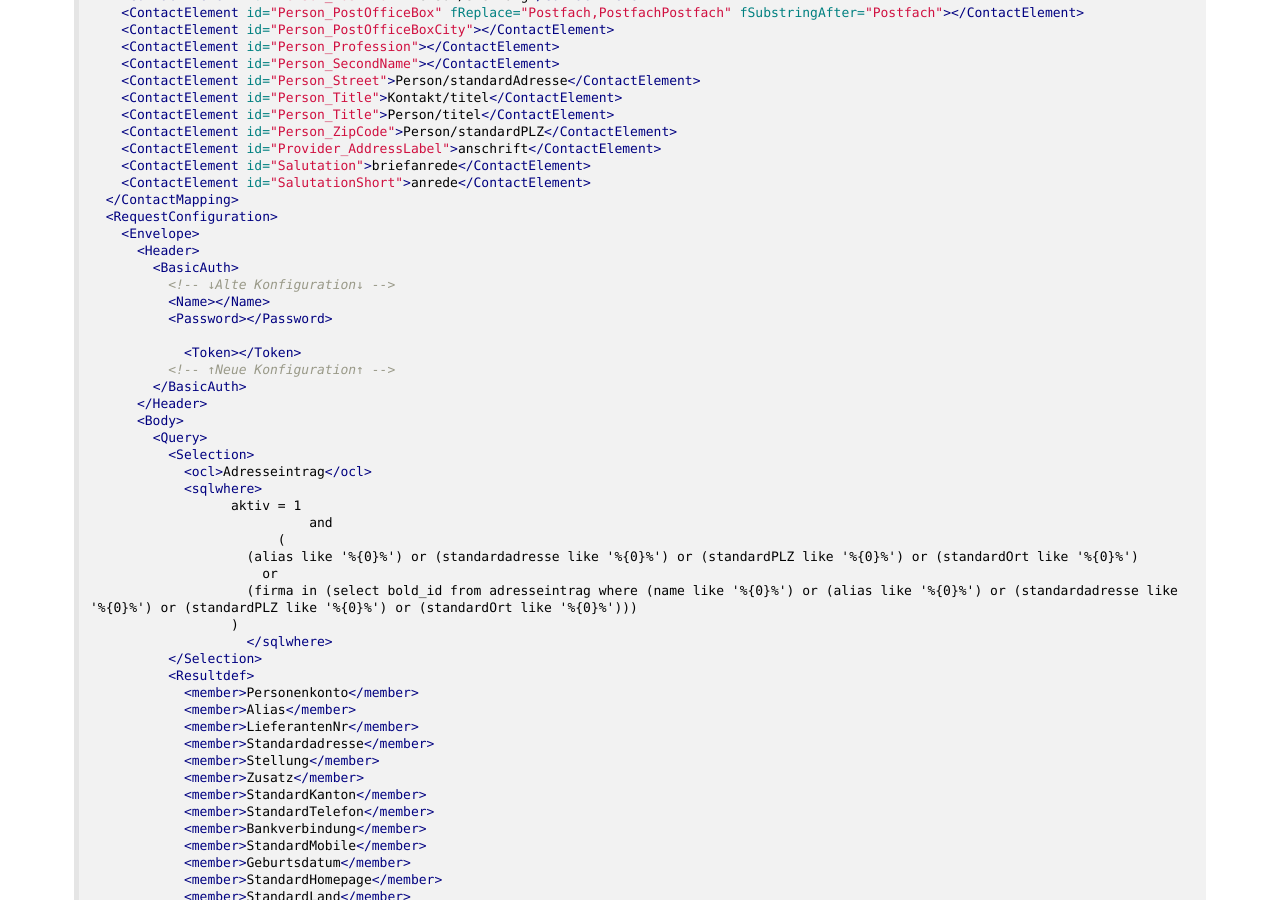
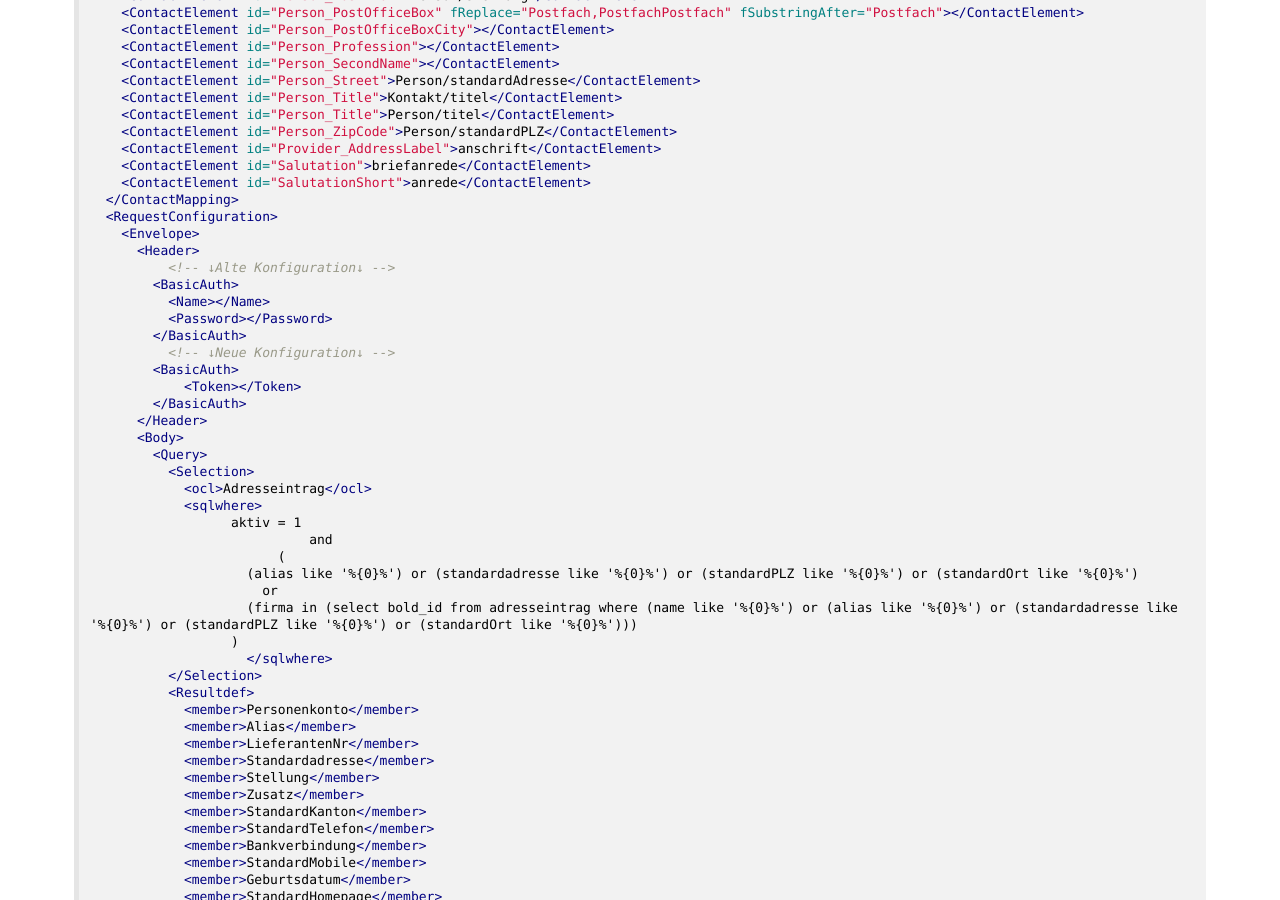
Before and after one commit to primesoft-group/oneoffixx-docs, a Jekyll site: the page built from _pages/docfunc/de/df-ap-vertec.md, in a window 1280 px wide and 900 px high, scrolled down 2251 px. Built offline with Jekyll 4.4.1, drawn with Linux system fonts in a browser that asks for light colours; nearby versions of some CDN libraries; some web fonts are replaced.

Commit message:
upated content

```diff
--- a/_pages/docfunc/de/df-ap-vertec.md
+++ b/_pages/docfunc/de/df-ap-vertec.md
@@ -93,13 +93,14 @@ Zudem besteht die Möglichkeit den Benutzer zu wechseln.
   <RequestConfiguration>
     <Envelope>
       <Header>
+          <!-- ↓Alte Konfiguration↓ -->
         <BasicAuth>
-          <!-- ↓Alte Konfiguration↓ -->
           <Name></Name>
           <Password></Password>
-
+        </BasicAuth>
+          <!-- ↓Neue Konfiguration↓ -->
+        <BasicAuth>
             <Token></Token>
-          <!-- ↑Neue Konfiguration↑ -->
         </BasicAuth>
       </Header>
       <Body>
```
